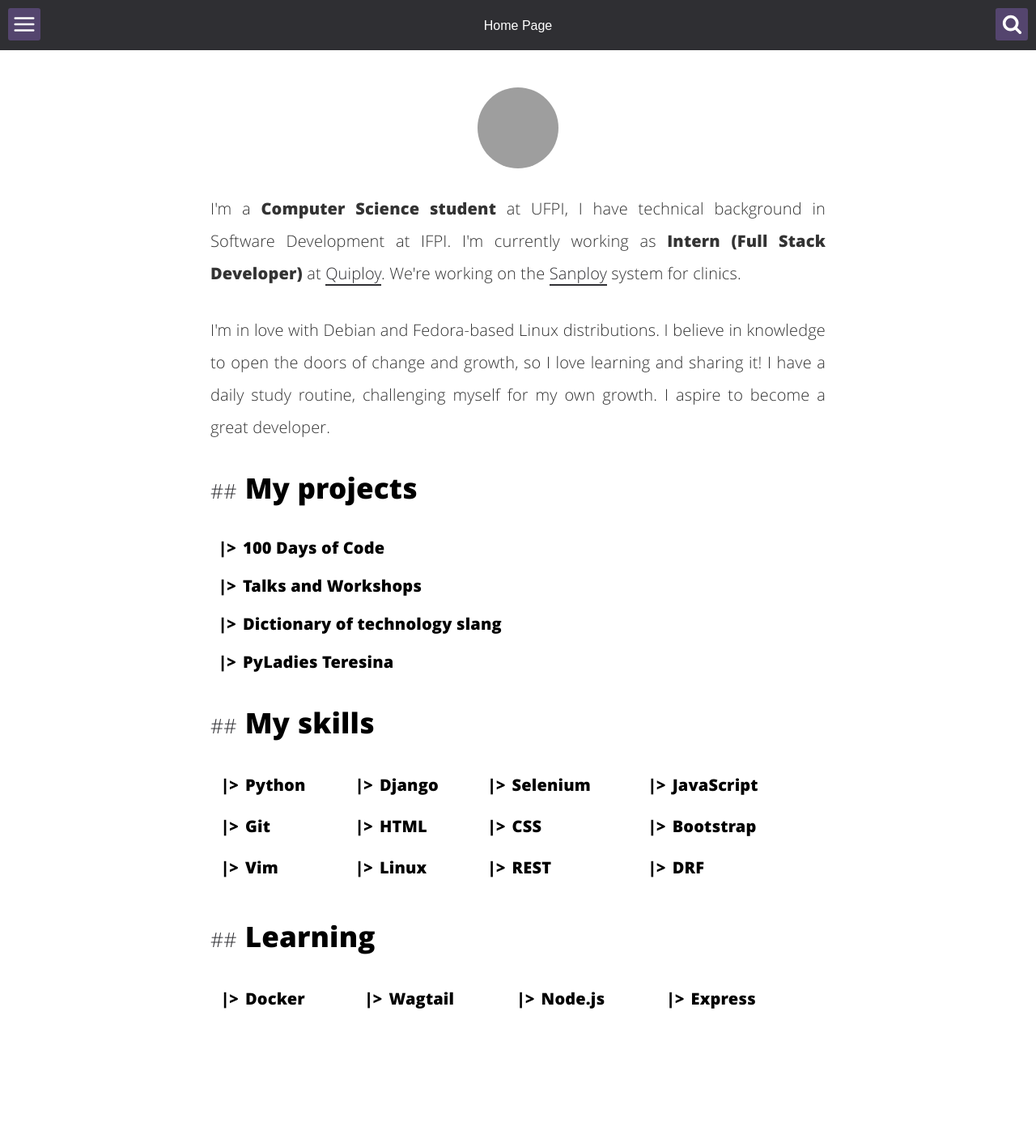
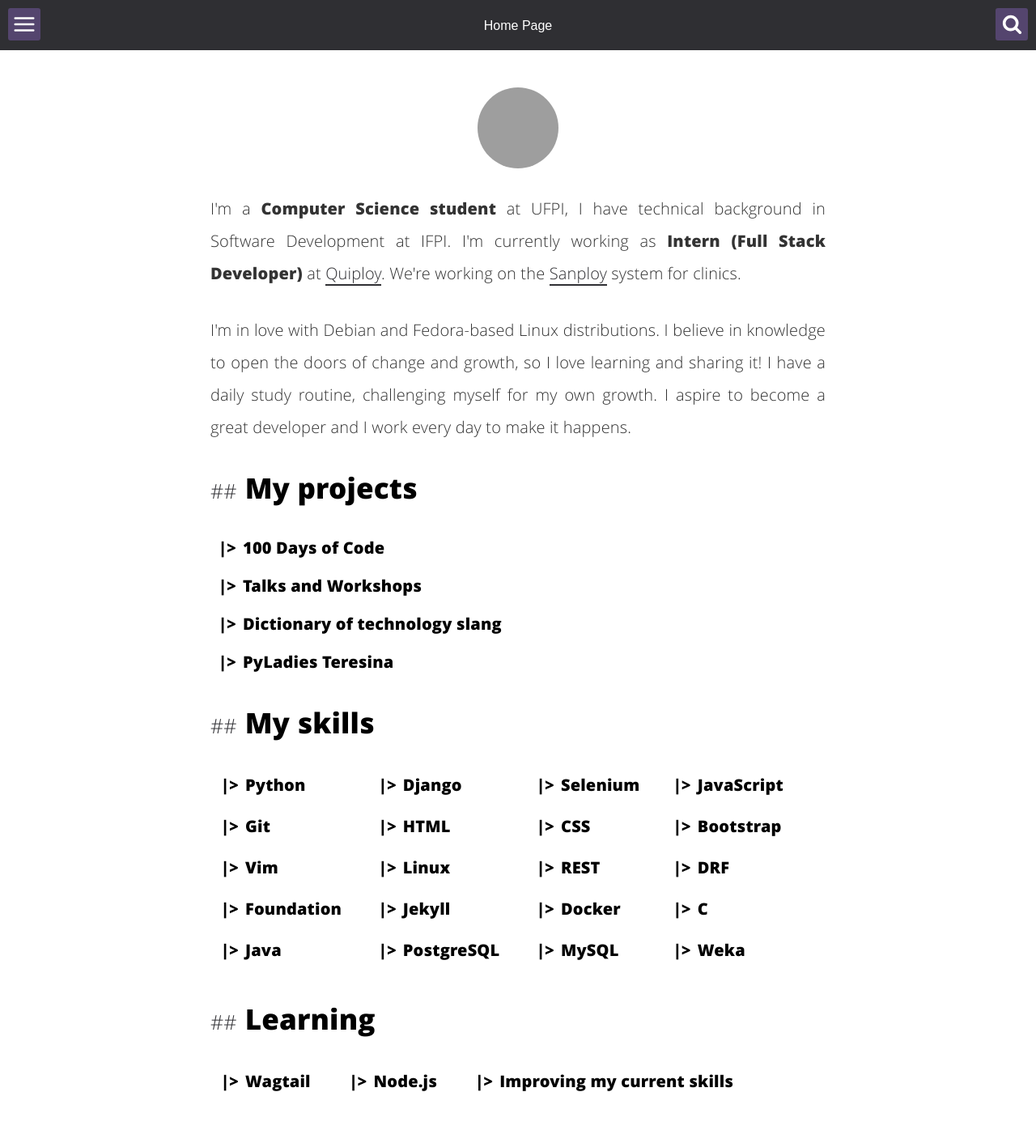
Before and after one commit to anapauladsmendes/anapauladsmendes.github.io, a Jekyll site: the page built from about.html, in a window 1280 px wide. Shown: the whole page at 81% size. Built offline with Jekyll 4.4.1, drawn with Linux system fonts in a browser that asks for light colours; before the commit the page ends 1310 px from its top, so only the background shows below that; grey boxes are pictures that could not be loaded.

Commit message:
Update about me

```diff
--- a/about.html
+++ b/about.html
@@ -14,7 +14,7 @@ description: "I'm a Computer Science student and Intern - Full Stack Developer.
 		We're working on the <a href="https://www.sanploy.com.br/">Sanploy</a> system for clinics.
 	</p>
 	<p class="description">I'm in love with Debian and Fedora-based Linux distributions. I believe in knowledge to open the doors of change and growth, so I love learning and sharing it!
-		I have a daily study routine, challenging myself for my own growth. I aspire to become a great developer.
+		I have a daily study routine, challenging myself for my own growth. I aspire to become a great developer and I work every day to make it happens.
 	</p>
 </div>
 
@@ -52,6 +52,18 @@ description: "I'm a Computer Science student and Intern - Full Stack Developer.
 					<td><li><p>REST</p></li></td>
 		      <td><li><p>DRF</p></li></td>
 		    </tr>
+				<tr>
+		      <td><li><p>Foundation</p></li></td>
+					<td><li><p>Jekyll</p></li></td>
+					<td><li><p>Docker</p></li></td>
+		      <td><li><p>C</p></li></td>
+		    </tr>
+				<tr>
+		      <td><li><p>Java</p></li></td>
+					<td><li><p>PostgreSQL</p></li></td>
+					<td><li><p>MySQL</p></li></td>
+		      <td><li><p>Weka</p></li></td>
+		    </tr>
 		  </tbody>
 		</table>
 	</ul>
@@ -65,10 +77,9 @@ description: "I'm a Computer Science student and Intern - Full Stack Developer.
 		<table>
 		  <tbody>
 		    <tr>
-		      <td><li><p>Docker</p></li></td>
-					<td><li><p>Wagtail</p></li></td>
-		      <td><li><p>Node.js</p></li></td>
-		      <td><li><p>Express</p></li></td>
+		      <td><li><p>Wagtail</p></li></td>
+					<td><li><p>Node.js</p></li></td>
+					<td><li><p>Improving my current skills</p></li></td>
 		    </tr>
 		  </tbody>
 		</table>
```
